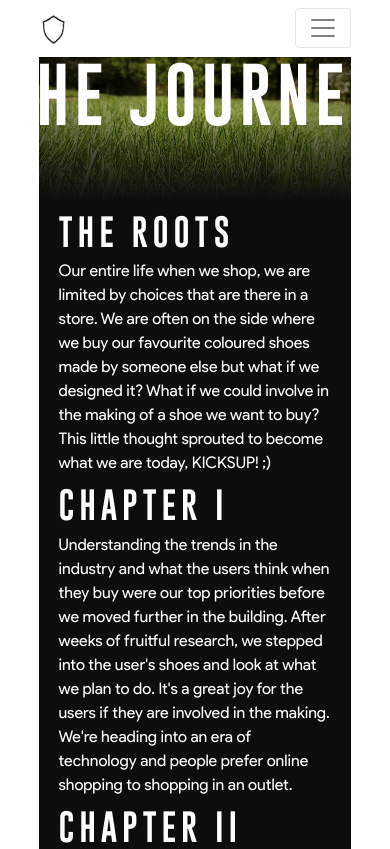
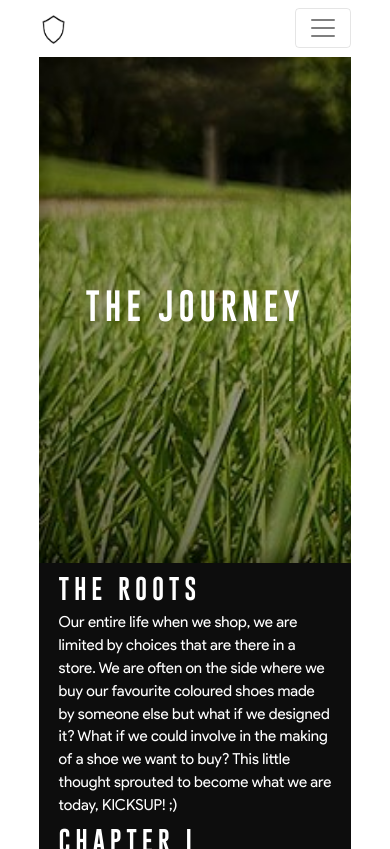
Before and after one commit to agnivabasak/Kicksup, a plain HTML site: page src/thejourney.html in a window 390 px wide. Shown: the top 849 px of the page. Drawn offline with nearby package versions, Linux system fonts and the light colour scheme.

Commit message:
made journey responsive

```diff
--- a/src/thejourney.html
+++ b/src/thejourney.html
@@ -2,7 +2,7 @@
 <html lang="en">
 <head>
     <meta charset="UTF-8">
-    <meta name="viewport" content="width=device-width, initial-scale=1.0">
+    <meta content="width=device-width, initial-scale=1" name="viewport" />
     <script src="https://kit.fontawesome.com/acbf4006b8.js" crossorigin="anonymous"></script>
     <link rel="stylesheet" href="https://cdn.jsdelivr.net/npm/bootstrap@4.5.3/dist/css/bootstrap.min.css" integrity="sha384-TX8t27EcRE3e/ihU7zmQxVncDAy5uIKz4rEkgIXeMed4M0jlfIDPvg6uqKI2xXr2" crossorigin="anonymous">
     <link rel="stylesheet" href="../styles.css">
@@ -16,7 +16,6 @@
         <button class="navbar-toggler" type="button" data-toggle="collapse" data-target="#navbarSupportedContent" aria-controls="navbarSupportedContent" aria-expanded="false" aria-label="Toggle navigation">
           <span class="navbar-toggler-icon"></span>
         </button>
-
         <div class="collapse navbar-collapse" id="navbarSupportedContent">
           <ul class="navbar-nav mx-auto">
             <li class="nav-item">
@@ -40,8 +39,8 @@
           </ul>
         </div>
       </nav>
+      <div>
       <div class="navbar-margin d-flex justify-content-center" id="grass-bg">
-            <img class="bg-img img-responsive" src="../assets/grasspic.jpg"/>
             <h1>THE JOURNEY</h1>
       </div><!--
     --><div class="navbar-margin" id="journey-text-field">
--- a/styles.css
+++ b/styles.css
@@ -41,13 +41,24 @@ div i {
 .mx-auto {
     padding-left : 20%;
 }
+@media screen and (max-width : 768px) {
+    .mx-auto {
+        padding-left : 0;
+    }
+}
 .bg-img {
     width:100%;
     height :auto;
     z-index: -1;
 }
 #grass-bg {
-    background-image: linear-gradient(to bottom, rgba(13, 13, 13, 0) 35%, rgba(13, 13, 13, 0.67) 80%, #0d0d0d);
+    background-image: url("./assets/grasspic.jpg");
+    background-size: cover;
+    height : 60vh;
+    display :flex;
+    justify-content: center;
+    align-items: center;
+    word-wrap: break-word;
 }
 #grass-bg h1 {
     position : absolute;
@@ -57,6 +68,16 @@ div i {
     font-size: 4rem;
     letter-spacing: 0.3rem;
 }
+@media screen and (max-width: 520px) {
+    #grass-bg h1 {
+        font-size : 3rem;
+    }
+}
+@media screen and (max-width: 420px) {
+    #grass-bg h1 {
+        font-size : 2rem;
+    }
+}
 #journey-text-field {
     background-color: #0d0d0d;
     color : white;
@@ -64,6 +85,7 @@ div i {
 }
 #journey-text-field h2 {
     font-family: Gobold;
+    font-size : 2rem;
     letter-spacing: 0.3rem;
 }
 #journey-text-field p {
@@ -72,7 +94,14 @@ div i {
     font-size: 1rem;
     margin-bottom: 4%;
 }
-
+@media screen and (max-width: 420px) {
+    #journey-text-field h2 {
+        font-size:1.5rem;
+    }
+    #journey-text-field p {
+        font-size: 0.95rem;
+    }
+}
 #contact-box {
     display: inline-block;
     margin-top : 3%;
@@ -117,14 +146,13 @@ div i {
     padding : 0 5rem;
 }
 .person-card {
-    display: inline-block;
     width : 12rem;
     height : auto;
     box-shadow: 0 0 1.3rem 0 rgba(0, 0, 0, 0.16);
-
+    padding : 0;
 }
 .person-card img {
-    width : 12rem;
+    width : 100%;
     height : 11rem;
 }
 .person-card h3 {
```
Also changed, not shown: src/contact.html (+3 -1 lines).
